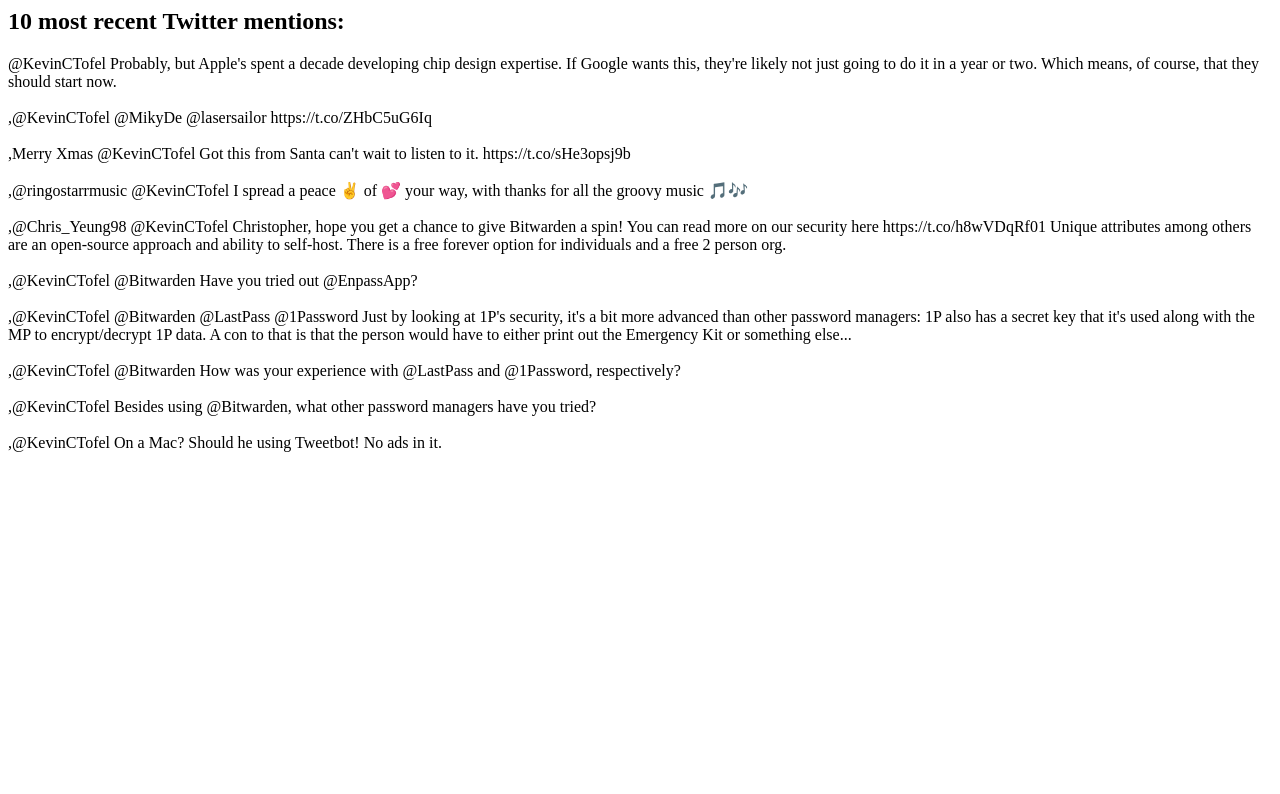
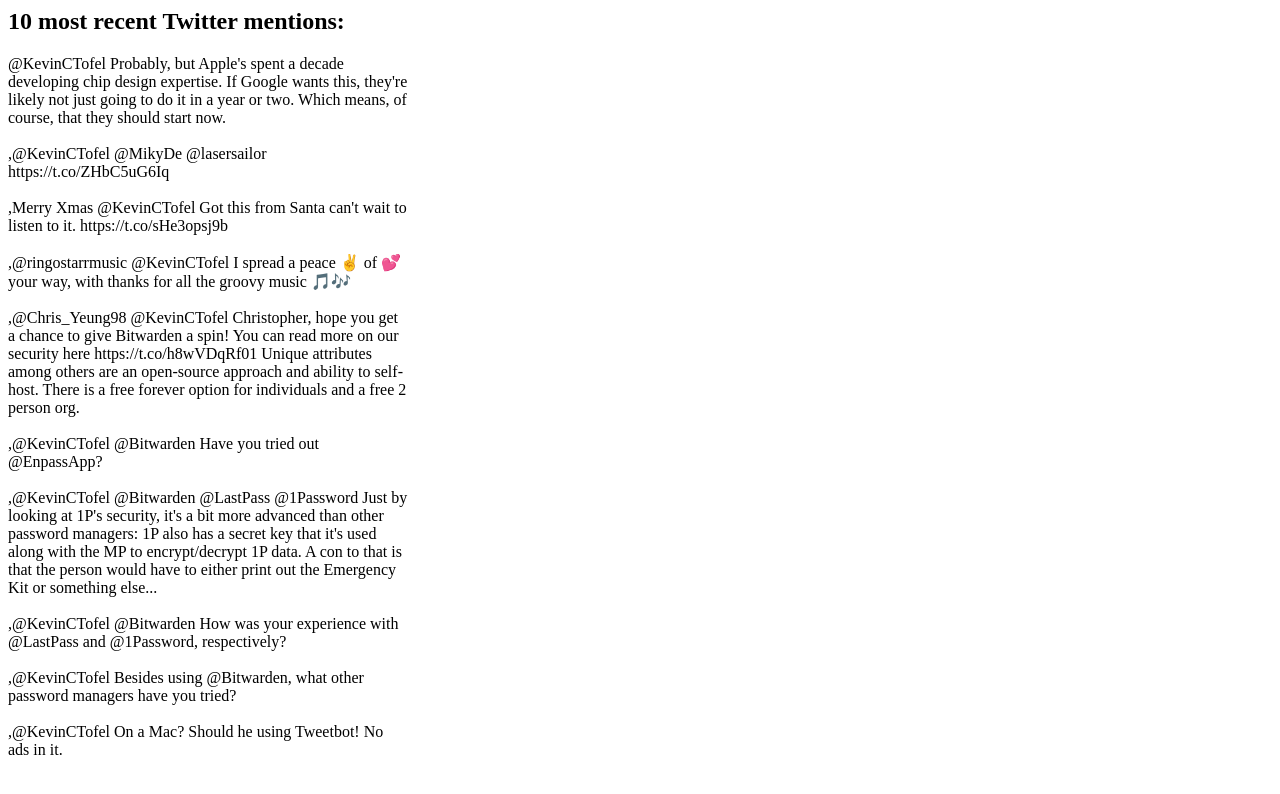
Before and after one commit to kevinctofel/kct-twitter, a plain HTML site: page index.html in a window 1280 px wide. Drawn offline with nearby package versions, Linux system fonts and the light colour scheme.

Commit message:
Added flex to styles

```diff
--- a/index.html
+++ b/index.html
@@ -1,5 +1,5 @@
 <html>
-
+	<link href="styles.css" rel="stylesheet" type="text/css" />
 <head>
 </head>
 
--- a/styles.css
+++ b/styles.css
@@ -0,0 +1,4 @@
+.mentions {
+    flex: content;
+    width: 400px;
+}
```
